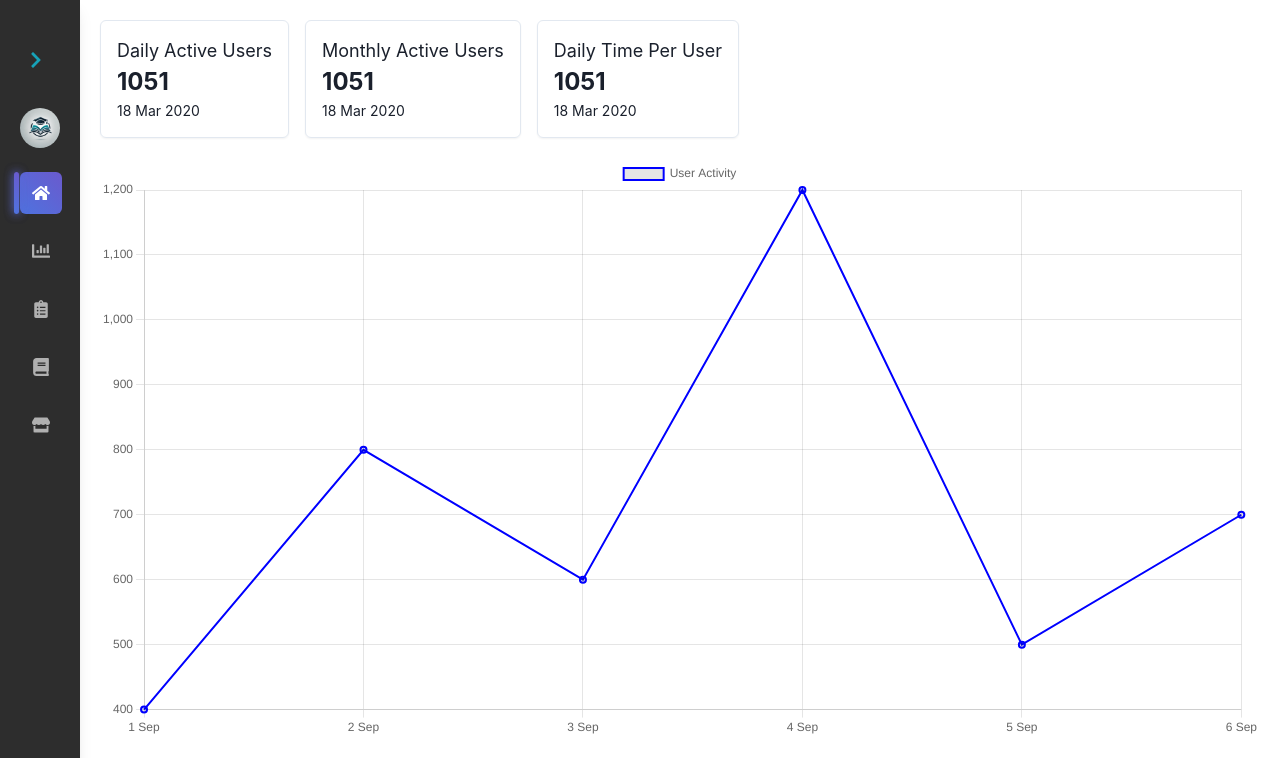
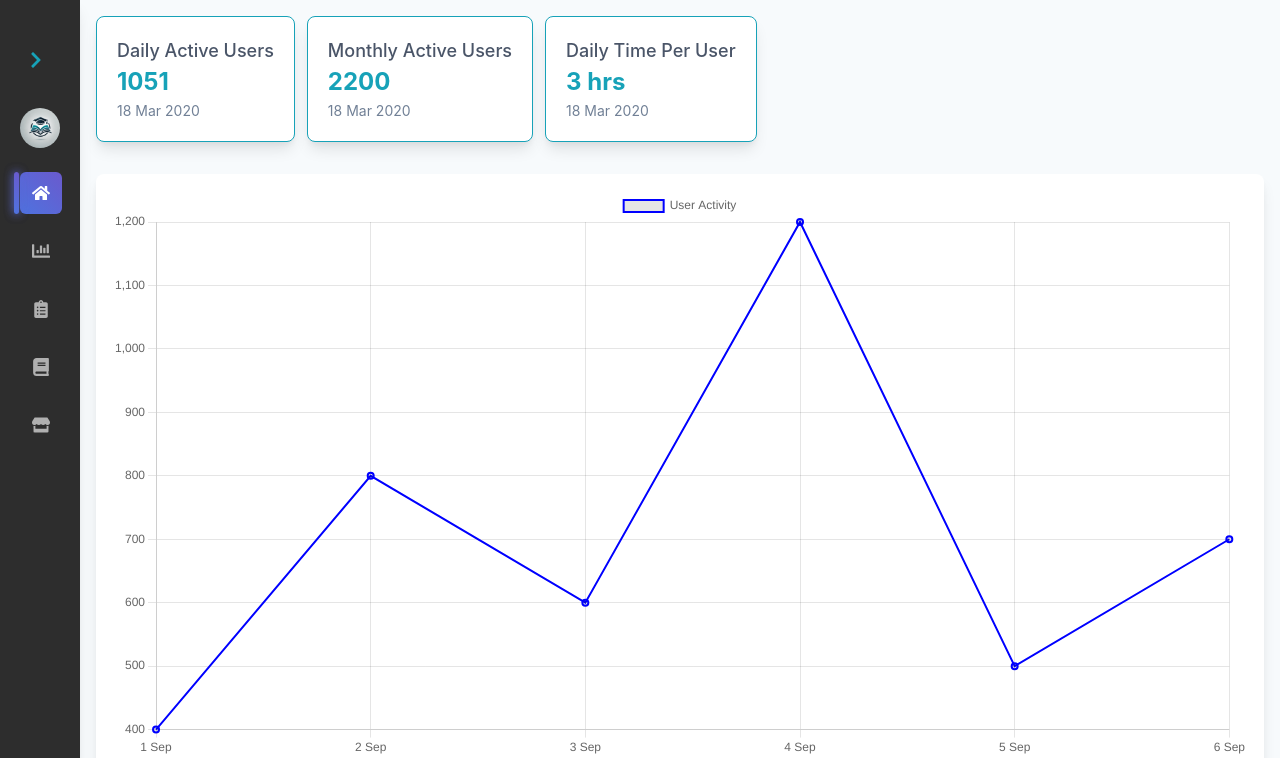
Before and after one commit to Ragshahini/Dashboard, a React (Create React App) app: page / in a window 1280 px wide. Shown: the top 758 px of the page. Built offline with nearby package versions, Linux system fonts and the light colour scheme.

Commit message:
Updated StatCard

```diff
--- a/src/App.js
+++ b/src/App.js
@@ -6,20 +6,22 @@ import ActivityLog from "./Components/ActivityLog";
 
 function App() {
   return (
-    <Flex>
+    <Flex minHeight="100vh" direction="row" bg="gray.50">
       <Sidebar />
-      <Box flex="1" p={5}>
-        <Flex gap={4}>
-          <StatCard title="Daily Active Users" value="1051" date="18 Mar 2020" />
-          <StatCard title="Monthly Active Users" value="1051" date="18 Mar 2020" />
-          <StatCard title="Daily Time Per User" value="1051" date="18 Mar 2020" />
+      <Box flex="1" p={4}> {/* Reduced padding for the main content */}
+        <Flex direction="column" gap={2}> {/* Reduced gap between Flex items */}
+          <Flex gap={3} wrap="wrap" justify="flex-start"> {/* Adjusted to bring cards closer */}
+            <StatCard title="Daily Active Users" value="1051" date="18 Mar 2020" />
+            <StatCard title="Monthly Active Users" value="2200" date="18 Mar 2020" />
+            <StatCard title="Daily Time Per User" value="3 hrs" date="18 Mar 2020" />
+          </Flex>
+          <Box mt={4} bg="white" p={4} borderRadius="lg" boxShadow="lg"> {/* Reduced margin-top */}
+            <UserActivityChart />
+          </Box>
+          <Box mt={4} bg="white" p={4} borderRadius="lg" boxShadow="lg"> {/* Reduced margin-top */}
+            <ActivityLog />
+          </Box>
         </Flex>
-        <Box mt={5}>
-          <UserActivityChart />
-        </Box>
-        <Box mt={5}>
-          <ActivityLog />
-        </Box>
       </Box>
     </Flex>
   );
--- a/src/Components/StatCard.js
+++ b/src/Components/StatCard.js
@@ -1,11 +1,37 @@
-import { Box, Text } from "@chakra-ui/react";
+import { Box, Text, useBreakpointValue } from "@chakra-ui/react";
+import { motion } from "framer-motion";
 
 const StatCard = ({ title, value, date }) => {
+  const motionProps = useBreakpointValue({
+    base: { scale: 1 },
+    md: { scale: 1.05 },
+  });
+
   return (
-    <Box p={4} borderWidth="1px" borderRadius="md" boxShadow="sm">
-      <Text fontSize="lg">{title}</Text>
-      <Text fontSize="2xl" fontWeight="bold">{value}</Text>
-      <Text fontSize="sm">{date}</Text>
+    <Box
+      as={motion.div}
+      whileHover={{ scale: 1.05 }}  // Only scaling the card on hover, without rotation
+      whileTap={{ scale: 0.95 }}
+      whileFocus={{ scale: 1.05 }}
+      transition="all 0.3s ease"
+      p={5}
+      borderWidth="1px"
+      borderRadius="lg"
+      boxShadow="lg"
+      bg="white"
+      _hover={{
+        boxShadow: "0px 10px 15px rgba(0, 0, 0, 0.1)",  // Adding a subtle shadow effect on hover
+        transform: "translateY(-5px)",  // Slight pop-up effect
+        cursor: "pointer",
+      }}
+      borderColor="#17a2b8"
+      mb={2}
+    >
+      <Text fontSize="lg" fontWeight="medium" color="gray.600">{title}</Text>
+      <Text fontSize="2xl" fontWeight="bold" color="#17a2b8">
+        {value}
+      </Text>
+      <Text fontSize="sm" color="gray.500">{date}</Text>
     </Box>
   );
 };
```
